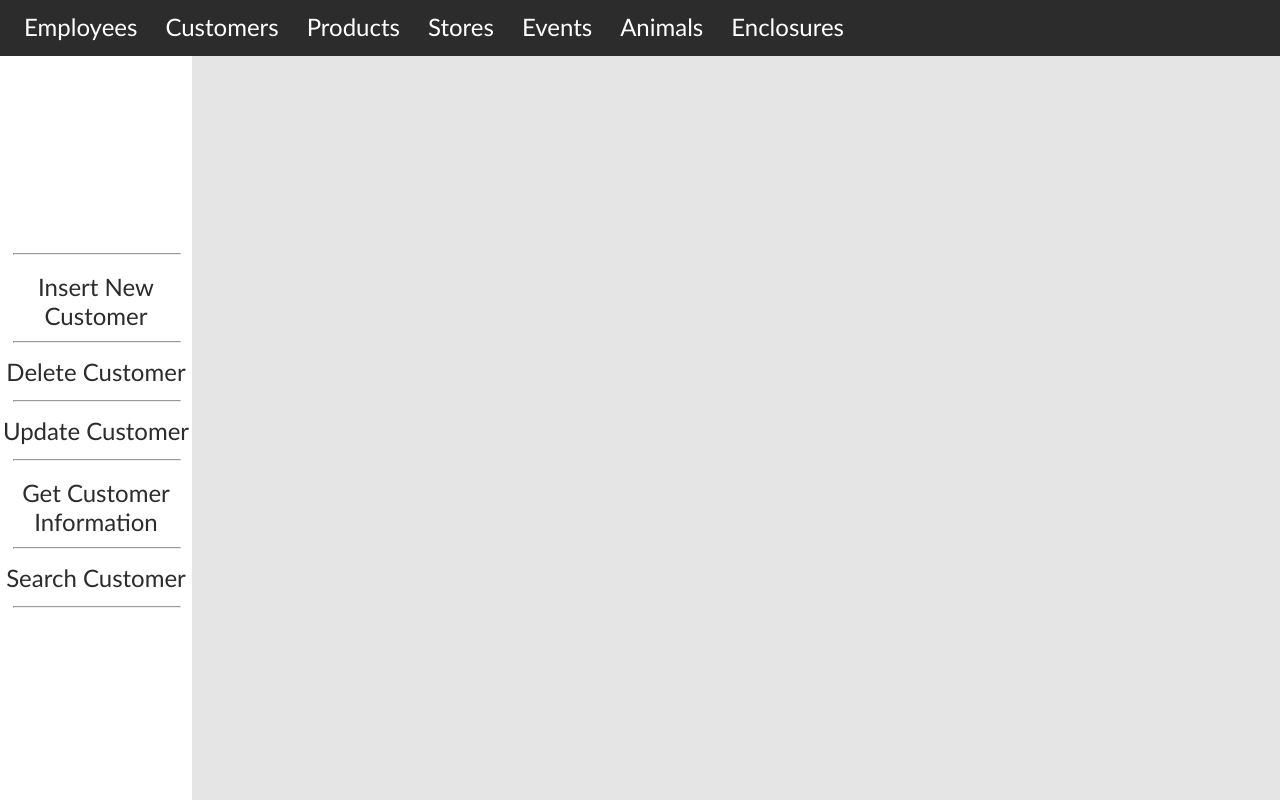
After one commit to rala76/Zoo-Website, a PHP site: page /Customers/Customer.php in a window 1280 px wide. The commit adds this page. Run offline with PHP 8.4, Linux system fonts and the light colour scheme.

Commit message:
Add files via upload

```diff
--- /dev/null
+++ b/Customers/Customer.php
@@ -0,0 +1,32 @@
+<!-- 'Employee' => 'Insert/Delete/Update/Get/Search' -->
+<!doctype html>
+<html>
+<head>
+    <!-- Include index page (header) -->
+    <?php include(__DIR__."/../index.php") ?>
+
+    <title>Customer</title>
+</head>
+<body>
+    <!-- This part is going to need to be refactored into a component to look way nicer -->
+    <!-- Replaced style="transform:translateY(50%)" for display:flex and align-items:center in .sidebar css -->
+    <div class="sidebar">
+        <div>
+            <hr class="sidebarLine"></hr>
+            <div class="navText sidebarText">
+                <!-- Hyperlink to the employee web page -->
+                <a href="/Customers/Front/insert-customers.php" style="text-decoration:none;color:inherit">Insert New Customer</a>
+            </div>
+            <hr class="sidebarLine"></hr>
+            <div class="navText sidebarText">Delete Customer</div>
+            <hr class="sidebarLine"></hr>
+            <div class="navText sidebarText">Update Customer</div>
+            <hr class="sidebarLine"></hr>
+            <div class="navText sidebarText">Get Customer Information</div>
+            <hr class="sidebarLine"></hr>
+            <div class="navText sidebarText">Search Customer</div>
+            <hr class="sidebarLine"></hr>
+        </div>
+    </div>
+</body>
+</html>
--- a/index.php
+++ b/index.php
@@ -11,12 +11,17 @@
         <div class="navText">
             <a href="/Employees/employee.php" style="text-decoration:none;color:inherit">Employees</a>
         </div>
-        <div class="navText">Customers</div>
+        <div class="navText">
+        <a href="/Customers/Customer.php" style="text-decoration:none;color:inherit">Customers</a>
+
+        </div>
         <div class="navText">Products</div>
         <div class="navText">Stores</div>
         <div class="navText">Events</div>
         <div class="navText">Animals</div>
-        <div class="navText">Enclosures</div>
+        <div class="navText">
+            <a href="/Enclosures/enclosure.php" style="text-decoration:none;color:inherit">Enclosures</a>
+        </div>
     </div>
 </body>
 </html>
```
Also changed, not shown: Customers/Front/insert-customers.php (added, +95 -0 lines).
